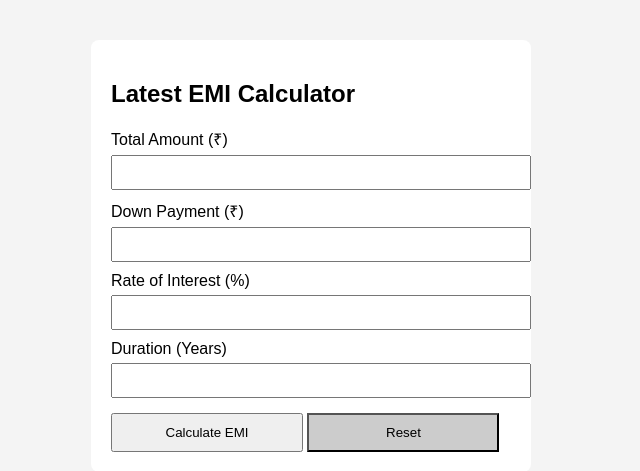
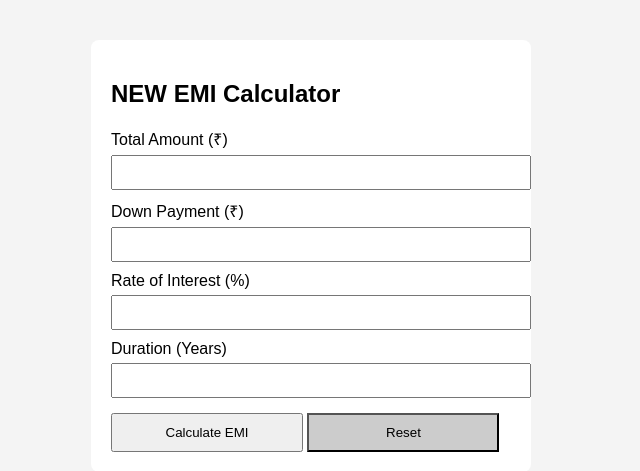
Before and after one commit to abdullah786junaid-ux/emi-calculator-web, a Flask app: page / in a window 1280 px wide. Shown: the top 471 px of the page, without its empty margins (329-969 px from the left). Run offline with Flask 3, Linux system fonts and the light colour scheme.

Commit message:
Update index.html

```diff
--- a/templates/index.html
+++ b/templates/index.html
@@ -1,12 +1,12 @@
 <!DOCTYPE html>
 <html>
 <head>
-    <title> EMI Calculator</title>
+    <title>EMI Calculator</title>
     <link rel="stylesheet" href="/static/style.css">
 </head>
 <body>
     <div class="container">
-        <h2>Latest EMI Calculator</h2>
+        <h2>NEW EMI Calculator</h2>
 
         <form method="POST">
             <label>Total Amount (₹)</label>
```
